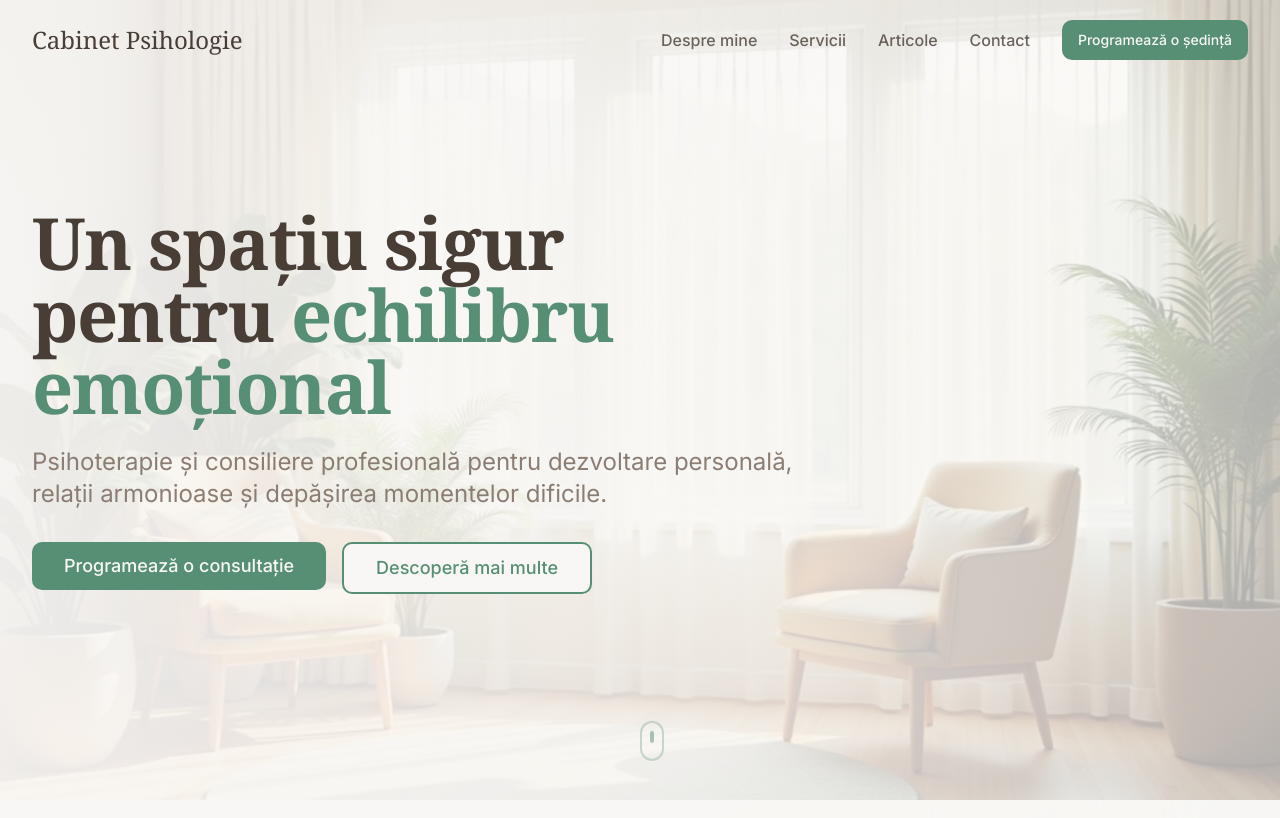
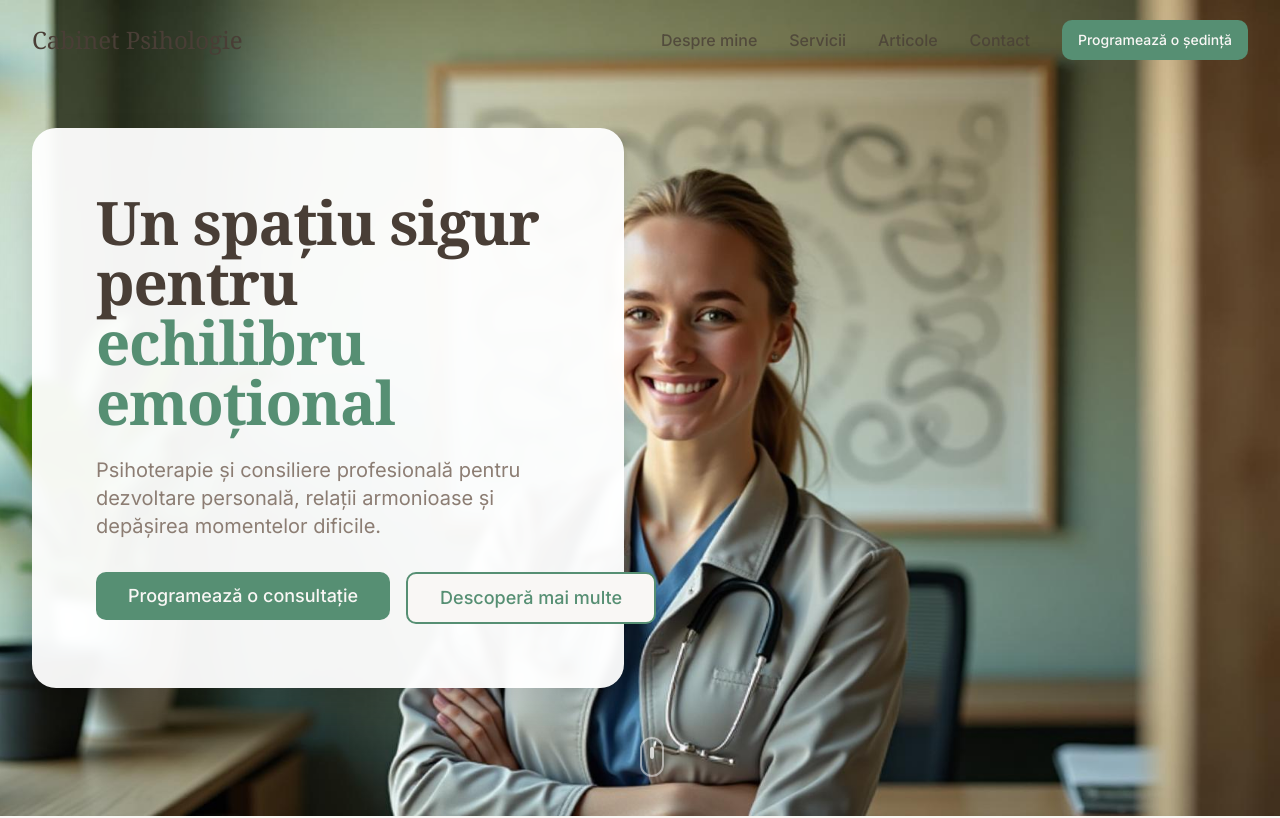
Before and after one commit to crashandclashdashcam-lgtm/mindful-corner-site, a React (Vite) app: page / in a window 1280 px wide. Shown: the top 818 px of the page. Built offline with nearby package versions, Linux system fonts and the light colour scheme; the HTML template or start-up script is replaced by a standard one.

Commit message:
Refactor Hero section layout

```diff
--- a/src/components/Hero.tsx
+++ b/src/components/Hero.tsx
@@ -1,5 +1,5 @@
 import { Button } from "./ui/button";
-import heroImage from "@/assets/hero-psychology.jpg";
+import heroImage from "@/assets/hero-psychologist.jpg";
 
 const Hero = () => {
   const scrollToContact = () => {
@@ -10,27 +10,27 @@ const Hero = () => {
   };
 
   return (
-    <section className="relative min-h-screen flex items-center justify-center overflow-hidden">
-      {/* Background Image */}
+    <section className="relative min-h-screen flex items-center overflow-hidden">
+      {/* Background Image - Clear visibility */}
       <div
         className="absolute inset-0 z-0"
         style={{
           backgroundImage: `url(${heroImage})`,
           backgroundSize: "cover",
-          backgroundPosition: "center",
+          backgroundPosition: "center right",
         }}
-      >
-        <div className="absolute inset-0 bg-gradient-to-r from-background/95 via-background/85 to-background/70" />
-      </div>
+      />
 
-      {/* Content */}
+      {/* Content Container */}
       <div className="container-custom relative z-10 py-32">
-        <div className="max-w-3xl animate-fade-in">
-          <h1 className="text-5xl md:text-6xl lg:text-7xl font-serif text-foreground mb-6 leading-tight">
+        <div className="grid lg:grid-cols-2 gap-8 items-center">
+          {/* Left - White Card with Text */}
+          <div className="bg-white/95 backdrop-blur-sm p-8 md:p-12 lg:p-16 rounded-3xl shadow-2xl animate-fade-in max-w-2xl">
+            <h1 className="text-4xl md:text-5xl lg:text-6xl font-serif text-foreground mb-6 leading-tight">
               Un spațiu sigur pentru{" "}
               <span className="text-primary">echilibru emoțional</span>
             </h1>
-          <p className="text-xl md:text-2xl text-muted-foreground mb-8 leading-relaxed">
+            <p className="text-lg md:text-xl text-muted-foreground mb-8 leading-relaxed">
               Psihoterapie și consiliere profesională pentru dezvoltare personală,
               relații armonioase și depășirea momentelor dificile.
             </p>
@@ -52,12 +52,16 @@ const Hero = () => {
               </Button>
             </div>
           </div>
+
+          {/* Right - Space for psychologist image (visible in background) */}
+          <div className="hidden lg:block" />
+        </div>
       </div>
 
       {/* Scroll Indicator */}
-      <div className="absolute bottom-8 left-1/2 -translate-x-1/2 animate-bounce">
-        <div className="w-6 h-10 border-2 border-primary/30 rounded-full flex items-start justify-center p-2">
-          <div className="w-1.5 h-3 bg-primary/50 rounded-full" />
+      <div className="absolute bottom-8 left-1/2 -translate-x-1/2 animate-bounce z-20">
+        <div className="w-6 h-10 border-2 border-white/50 rounded-full flex items-start justify-center p-2">
+          <div className="w-1.5 h-3 bg-white/70 rounded-full" />
         </div>
       </div>
     </section>
```
Also changed, not shown: src/assets/hero-psychologist.jpg (added). Lines whose indentation alone changed are shown as unchanged.
